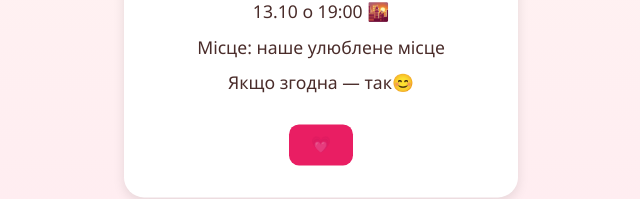
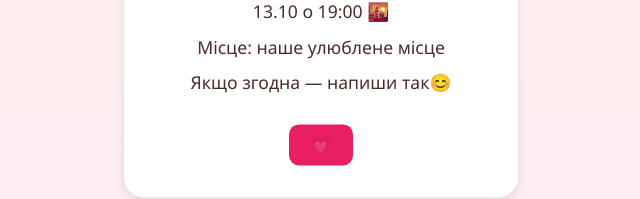
Before and after one commit to hailrakeqq/invite, a plain HTML site: page index.html in a window 1280 px wide. Shown: the part 404-603 px from the top of the page, without its empty margins (319-959 px from the left). Drawn offline with Linux system fonts and the light colour scheme.

Commit message:
Update index.html

```diff
--- a/index.html
+++ b/index.html
@@ -72,7 +72,7 @@ button:hover {
     <p>Хочу запросити тебе на побачення 🌸</p>
     <p>13.10 о 19:00 🌇</p>
     <p>Місце: наше улюблене місце</p>
-    <p>Якщо згодна — так😊</p>
+    <p>Якщо згодна — напиши так😊</p>
     <button onclick="alert('Люблю тебе 💕')"> 💗</button>
   </div>
 </body>
```
